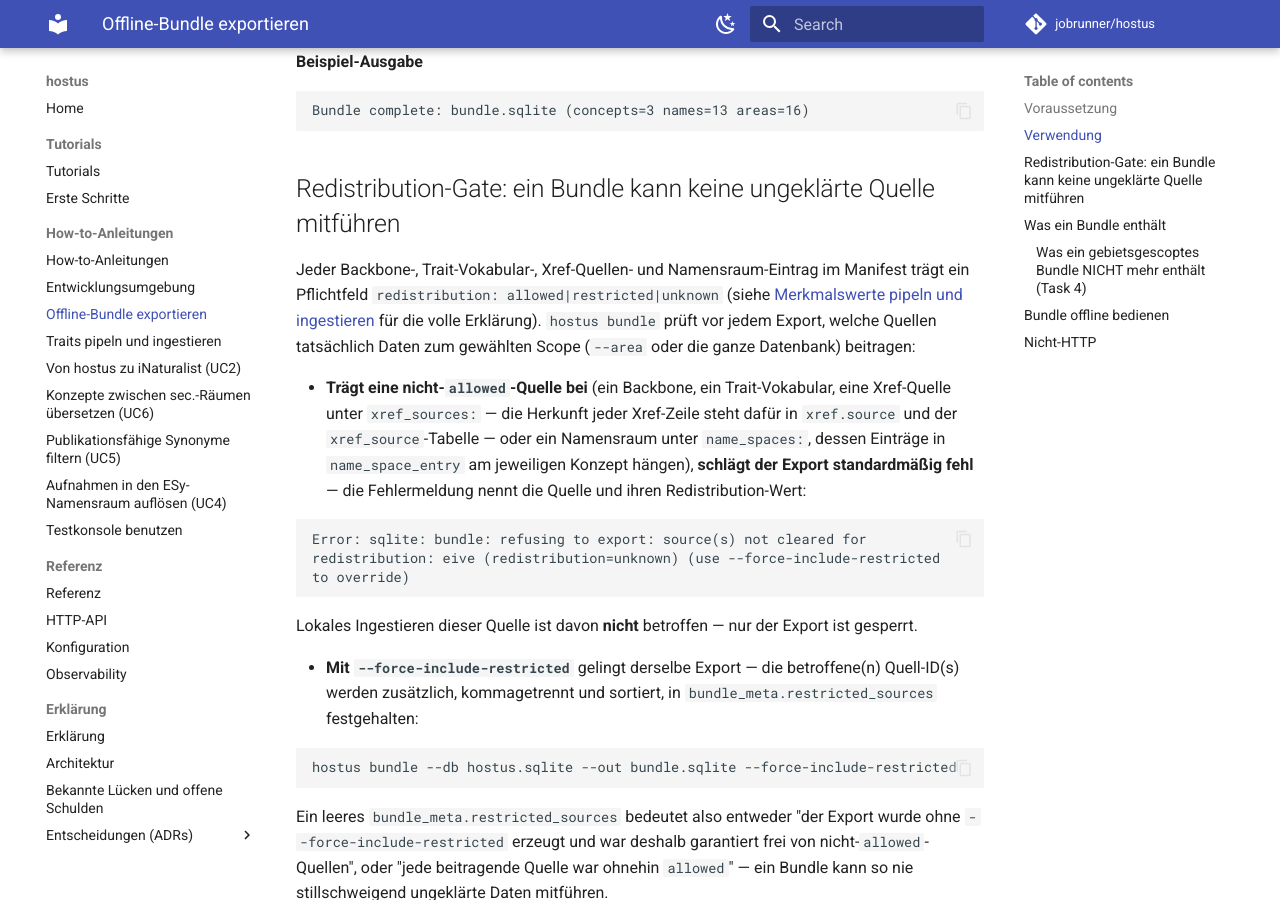
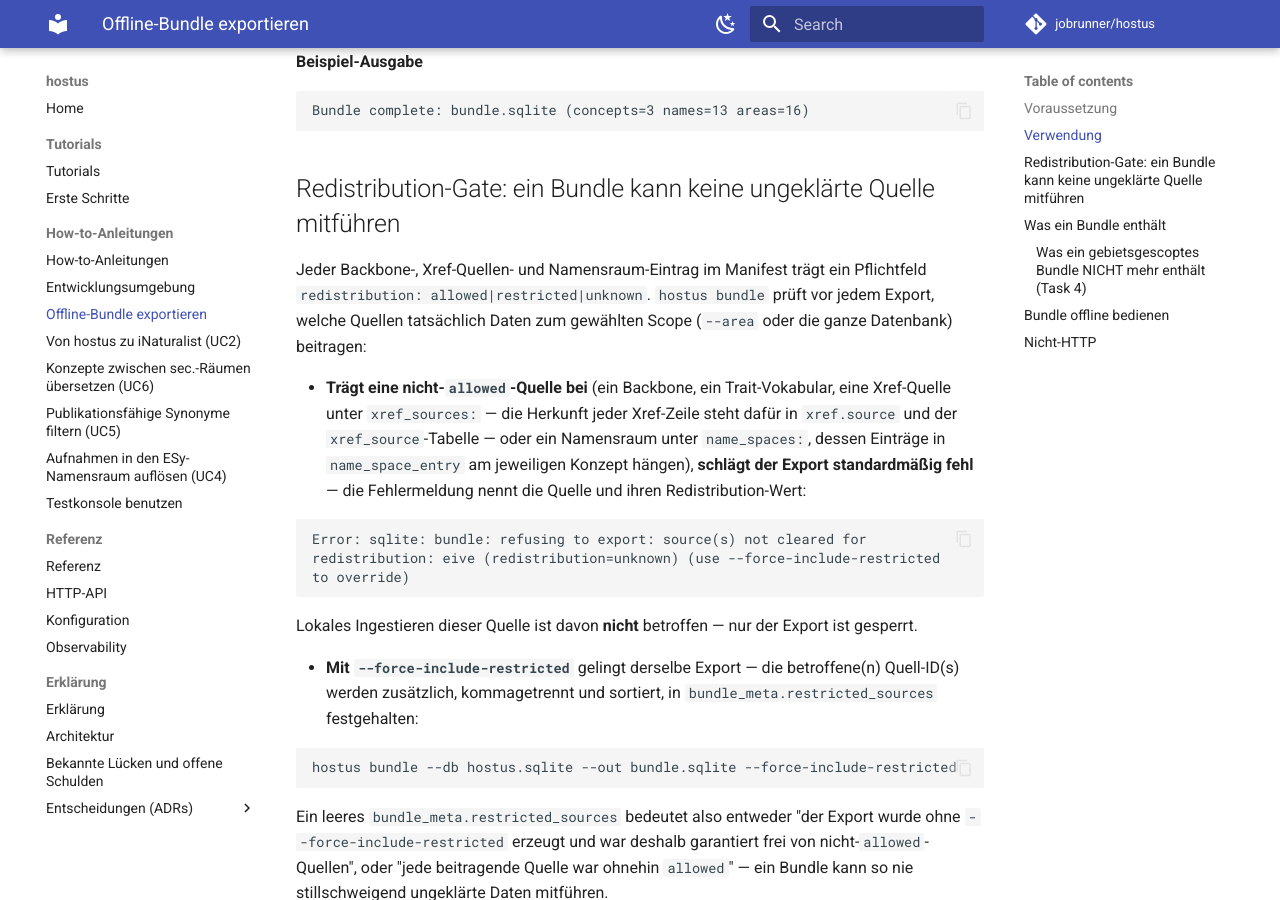
Before and after one commit to jobrunner/hostus, an MkDocs documentation site: the page built from docs/how-to/offline-bundle.md, in a window 1280 px wide and 900 px high, scrolled down 1171 px. Built offline with MkDocs 1.6.1 and Material for MkDocs 9.7.7, drawn with Linux system fonts in a browser that asks for light colours; comment, search, counter and statistics services are not loaded.

Commit message:
fix(docs): remove stale trait-ingest.md references, fixes strict mkdocs build
docs/how-to/trait-ingest.md (describing the removed GET /v1/concept/{id}/traits
endpoint and the now-deleted pipelines/{eive,tichy,midolo}/) was deleted
in the previous commit but its nav entry, how-to index entry, and
cross-reference from offline-bundle.md's redistribution-gate section
were left behind, pointing at a dead anchor. mkdocs build --strict
failed on it.

Verified: uvx --with mkdocs-material mkdocs build --strict (the exact
CI command) — clean, no warnings.

Claude-Session: https://claude.ai/code/session_018Cicowvzjp4tefpBULgxiJ

```diff
--- a/docs/how-to/offline-bundle.md
+++ b/docs/how-to/offline-bundle.md
@@ -44,12 +44,10 @@ Bundle complete: bundle.sqlite (concepts=3 names=13 areas=16)
 
 ## Redistribution-Gate: ein Bundle kann keine ungeklärte Quelle mitführen
 
-Jeder Backbone-, Trait-Vokabular-, Xref-Quellen- und Namensraum-Eintrag im
-Manifest trägt ein Pflichtfeld `redistribution: allowed|restricted|unknown` (siehe
-[Merkmalswerte pipeln und ingestieren](trait-ingest.md) für die volle
-Erklärung). `hostus bundle` prüft vor jedem Export, welche Quellen
-tatsächlich Daten zum gewählten Scope (`--area` oder die ganze Datenbank)
-beitragen:
+Jeder Backbone-, Xref-Quellen- und Namensraum-Eintrag im Manifest trägt ein
+Pflichtfeld `redistribution: allowed|restricted|unknown`. `hostus bundle`
+prüft vor jedem Export, welche Quellen tatsächlich Daten zum gewählten
+Scope (`--area` oder die ganze Datenbank) beitragen:
 
 - **Trägt eine nicht-`allowed`-Quelle bei** (ein Backbone, ein
   Trait-Vokabular, eine Xref-Quelle unter `xref_sources:` — die
--- a/mkdocs.yml
+++ b/mkdocs.yml
@@ -56,7 +56,6 @@ nav:
       - how-to/index.md
       - Entwicklungsumgebung: how-to/development.md
       - Offline-Bundle exportieren: how-to/offline-bundle.md
-      - Traits pipeln und ingestieren: how-to/trait-ingest.md
       - Von hostus zu iNaturalist (UC2): how-to/inat-uc2.md
       - "Konzepte zwischen sec.-Räumen übersetzen (UC6)": how-to/sec-translate-uc6.md
       - "Publikationsfähige Synonyme filtern (UC5)": how-to/synonyms-uc5.md
```
Also changed, not shown: docs/how-to/index.md (+0 -3 lines).
